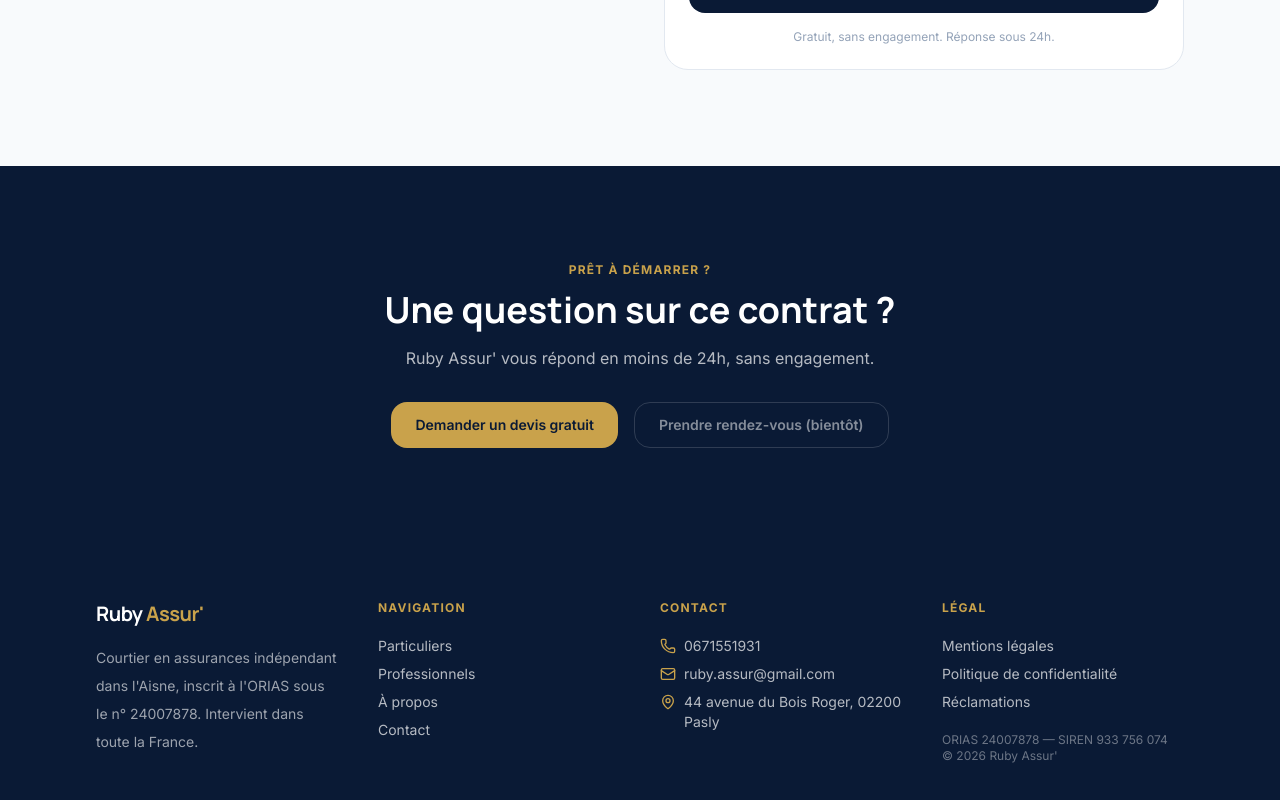
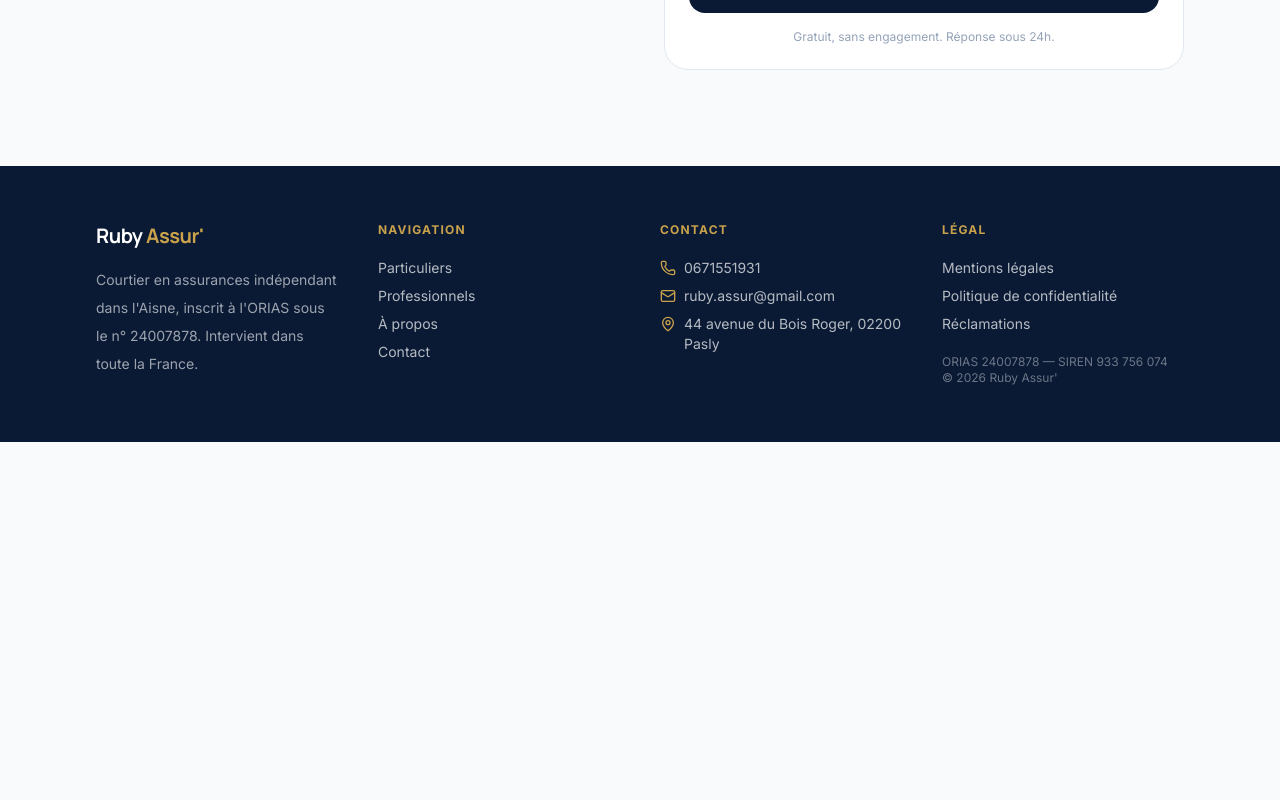
Before and after one commit to ribeirojulien10-ui/Ruby-Assur-, a Next.js app: page /rc-pro in a window 1280 px wide. Shown: the part 2338-3138 px from the top of the page. After the commit the page ends 2780 px from the top, so only its background shows below. Built offline with nearby package versions, Linux system fonts and the light colour scheme.

Commit message:
ProductPage : retire bannière CTA finale

```diff
--- a/components/ProductPage.tsx
+++ b/components/ProductPage.tsx
@@ -87,18 +87,6 @@ export function ProductPage({ product, audiencePath }: { product: Product; audie
         </div>
       </section>
 
-      {/* 6 — bleu */}
-      <section className="section bg-navy text-white text-center">
-        <div className="container-shell">
-          <p className="eyebrow text-gold">Prêt à démarrer ?</p>
-          <h2 className="mt-3 font-display text-3xl font-bold sm:text-4xl">Une question sur ce contrat ?</h2>
-          <p className="mt-4 text-white/70">Ruby Assur' vous répond en moins de 24h, sans engagement.</p>
-          <div className="mt-8 flex flex-wrap justify-center gap-4">
-            <Link href="/contact" className="btn-gold">Demander un devis gratuit</Link>
-            <BookingButton label="Prendre rendez-vous" className="border-white/30 text-white hover:bg-white/10" />
-          </div>
-        </div>
-      </section>
     </>
   );
 }
```
